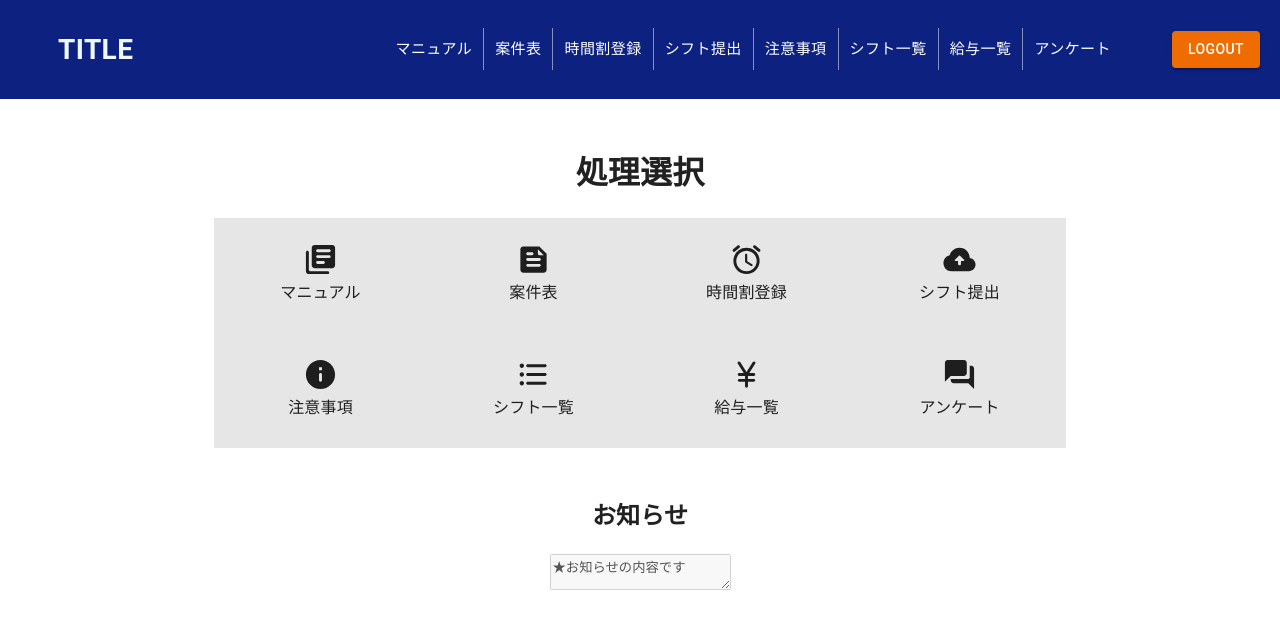
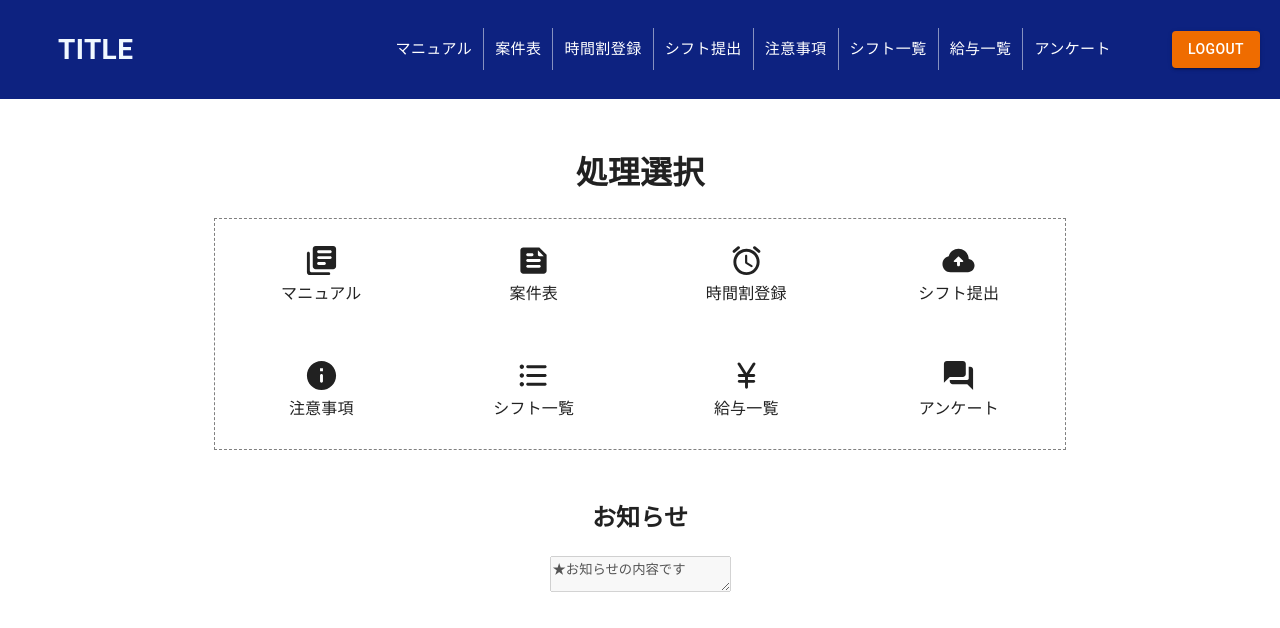
Before and after one commit to curoshiba/main, a React (Create React App) app: page /main in a window 1280 px wide. Shown: the top 628 px of the page. Built offline with nearby package versions, Linux system fonts and the light colour scheme.

Commit message:
main border add

```diff
--- a/src/view/main.jsx
+++ b/src/view/main.jsx
@@ -35,10 +35,9 @@ export const Main = () => {
       <h1 style={mainStyle}>処理選択</h1>
       <Container maxWidth="md">
         <CssBaseline />
-
+        <Box sx={{ backgroundColor: "", border: "1px dashed grey" }}>
           <List
             sx={{
-            backgroundColor: "#e6e6e6",
               width: "100%",
               display: "flex",
               justifycontent: "center",
@@ -72,7 +71,6 @@ export const Main = () => {
           </List>
           <List
             sx={{
-            backgroundColor: "#e6e6e6",
               width: "100%",
               display: "flex",
               justifycontent: "center",
@@ -104,7 +102,7 @@ export const Main = () => {
               </ListItemButton>
             </ListItem>
           </List>
-
+        </Box>
         <div className="Notice" style={mainStyle}>
           <h2>お知らせ</h2>
           <textarea className="NoticeArea" disabled>
```
Lines whose indentation alone changed are shown as unchanged.
